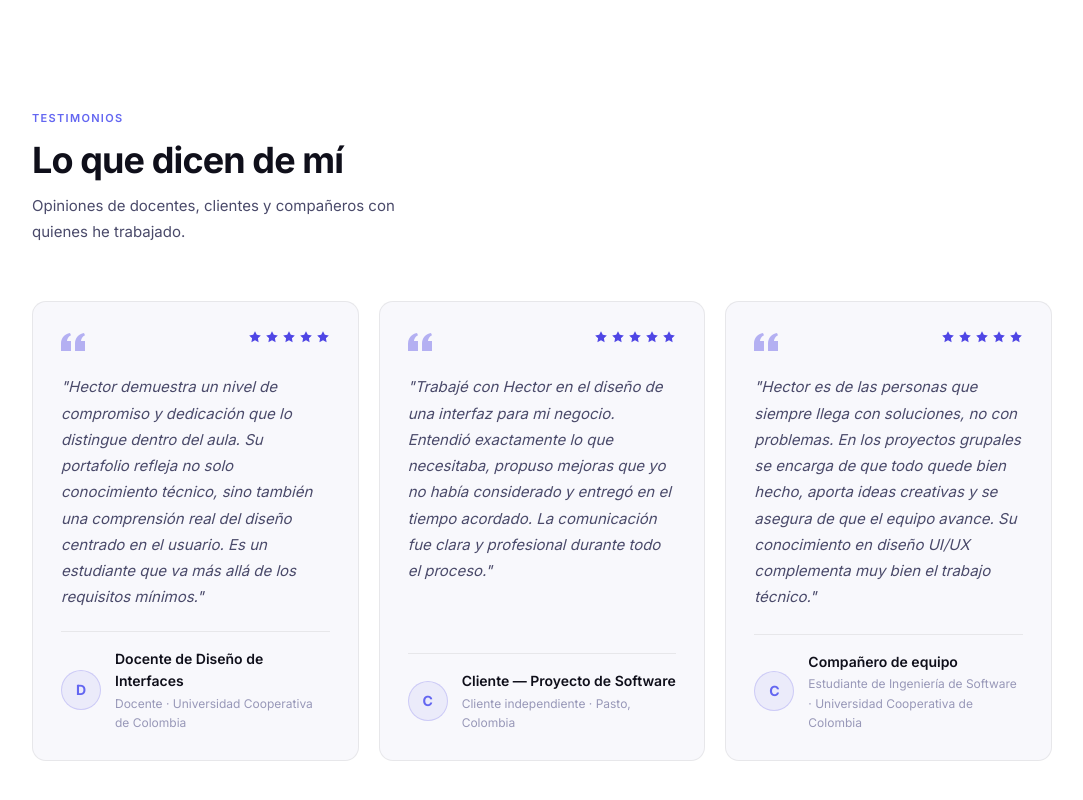
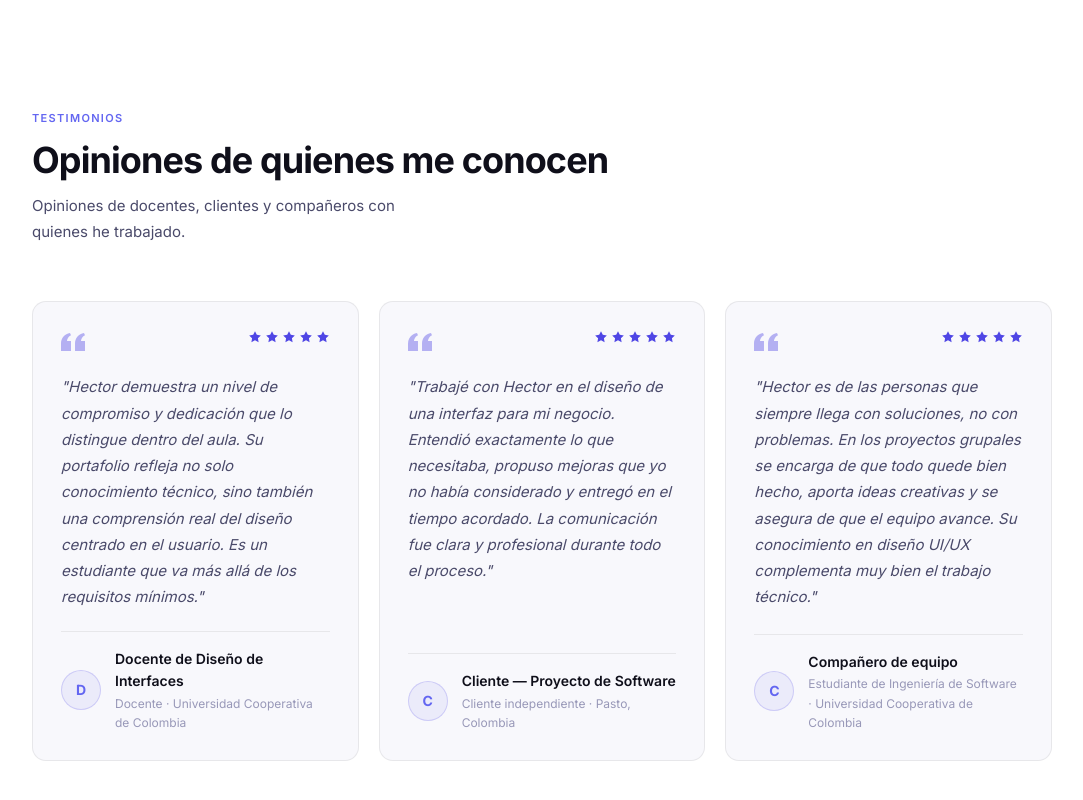
Before and after one commit to HectorARiascosI/Portafolio, a Next.js app: page / in a window 1280 px wide. Shown: the part 3767-4567 px from the top of the page, without its empty margins (98-1181 px from the left). Built offline with nearby package versions, Linux system fonts and the light colour scheme.

Commit message:
título de testimonios más natural

```diff
--- a/components/sections/Testimonials.jsx
+++ b/components/sections/Testimonials.jsx
@@ -35,7 +35,7 @@ export default function Testimonials({ testimonials }) {
 
         <div className={`reveal ${visible ? 'visible' : ''}`} style={{ marginBottom: '3.5rem' }}>
           <p className="t-label" style={{ marginBottom: '0.75rem' }}>Testimonios</p>
-          <h2 className="t-heading">Lo que dicen de mí</h2>
+          <h2 className="t-heading">Opiniones de quienes me conocen</h2>
           <p className="t-body" style={{ marginTop: '0.75rem', maxWidth: '420px' }}>
             Opiniones de docentes, clientes y compañeros con quienes he trabajado.
           </p>
```
